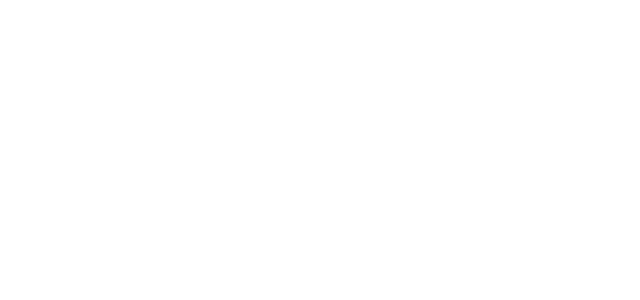
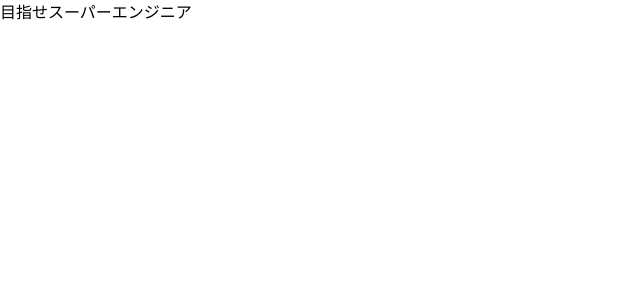
Before and after one commit to HirokiKumagai/notion-blog, a Next.js app: page / in a window 1280 px wide. Shown: the top 300 px of the page, without its empty margins (0-640 px from the left). Built offline with nearby package versions, Linux system fonts and the light colour scheme.

Commit message:
indexページの編集

```diff
--- a/components/Layout.tsx
+++ b/components/Layout.tsx
@@ -4,8 +4,8 @@
 
 const Layout: FC<LayoutProps> = ({children}) => {
   return (
-    <div>
-      <div>
+    <div className="relative overflow-hidden">
+      <div className="flex flex-col item-center w-full mx-auto">
         <main>{children}</main>
       </div>
     </div>
--- a/pages/index.tsx
+++ b/pages/index.tsx
@@ -6,7 +6,14 @@
 const Home: NextPage = () => {
   return (
     <div>
-      <Layout></Layout>
+      <Layout>
+        <div>
+          <h1>目指せスーパーエンジニア</h1>
+          <div>
+            {/* {記事を入れる} */}
+          </div>
+        </div>
+      </Layout>
     </div>
   )
 }
```
